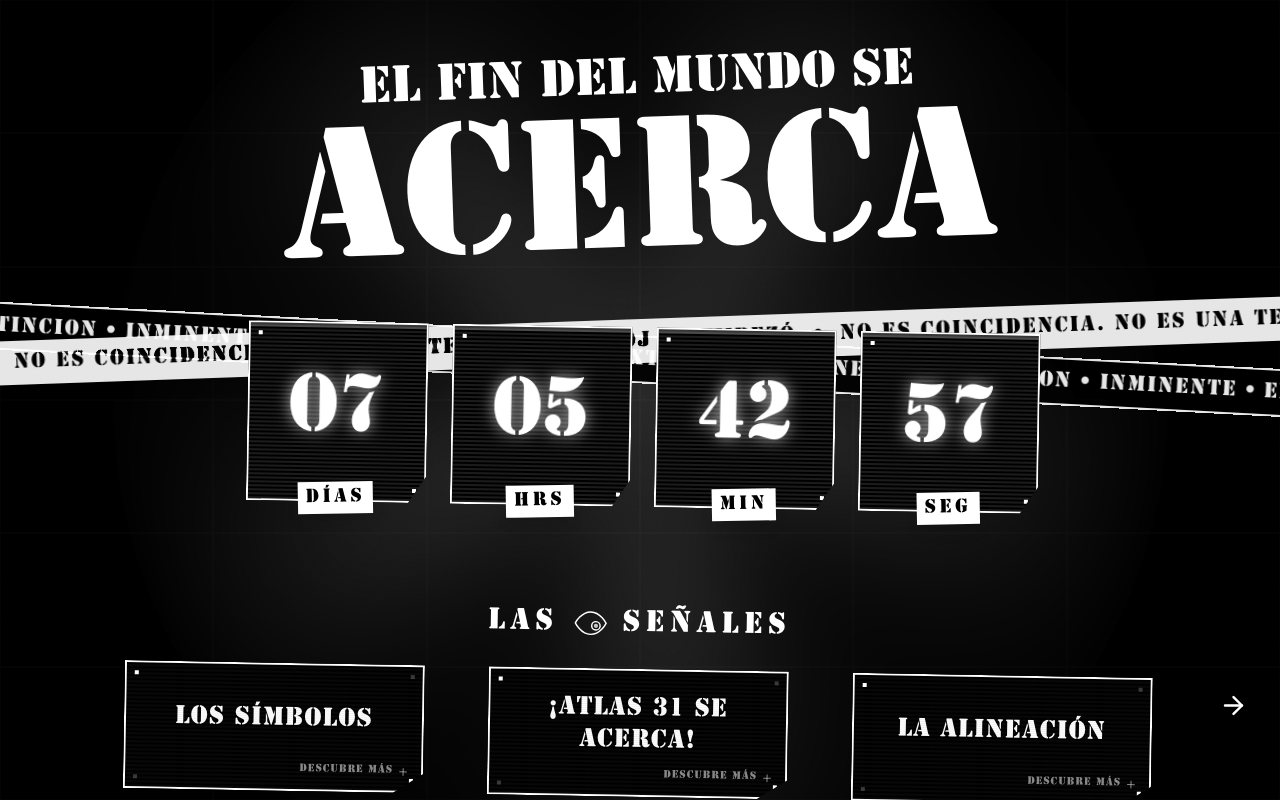
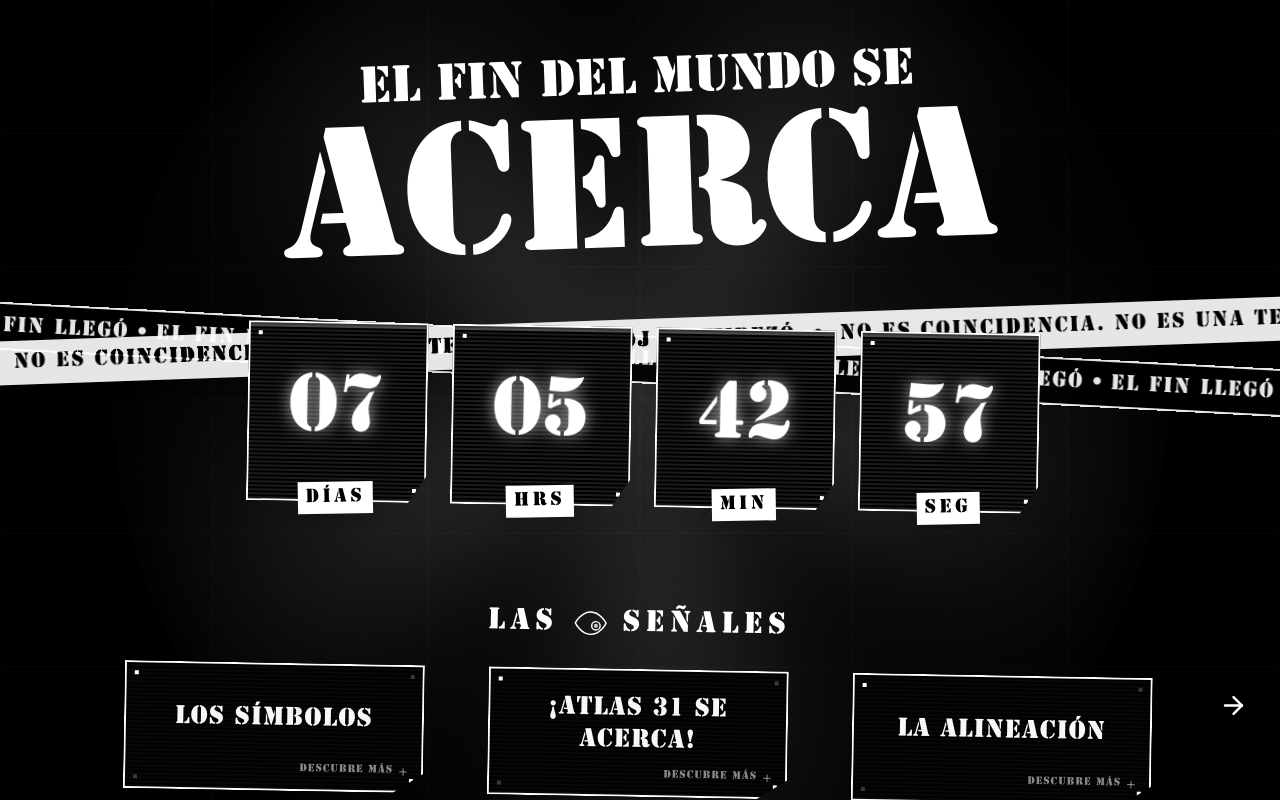
Before and after one commit to drairanfi/andina-fin-del-mundo, a React (Vite) app: page / in a window 1280 px wide. Built offline with nearby package versions, Linux system fonts and the light colour scheme.

Commit message:
feat(ui): update CrossedMarquees text message

```diff
--- a/src/App.tsx
+++ b/src/App.tsx
@@ -183,7 +183,7 @@ const CrossedMarquees = () => {
             <span
               key={i}
               className=" mx-1 font-stencil text-[10px] md:text-xl font-black tracking-widest text-white uppercase"
-            > EXTINCION • INMINENTE •</span>
+            > EL FIN LLEGÓ •</span>
           ))}
         </div>
       </div>
```
